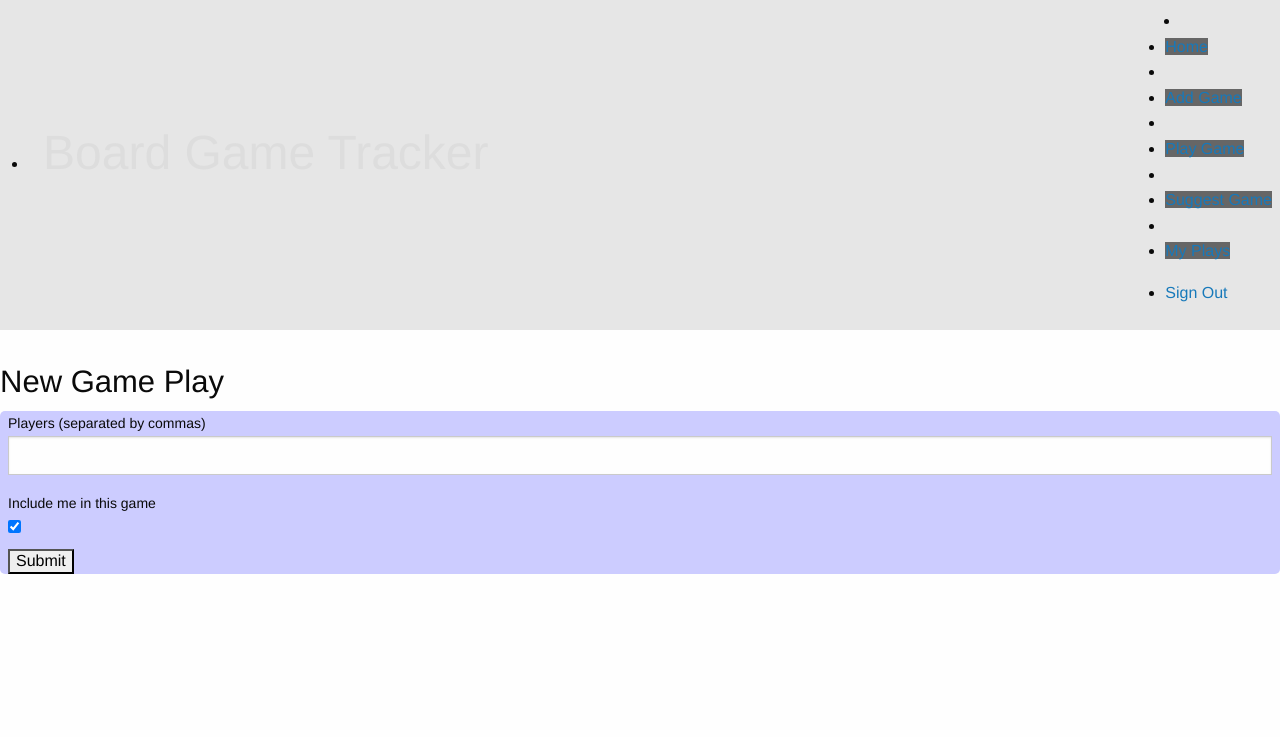
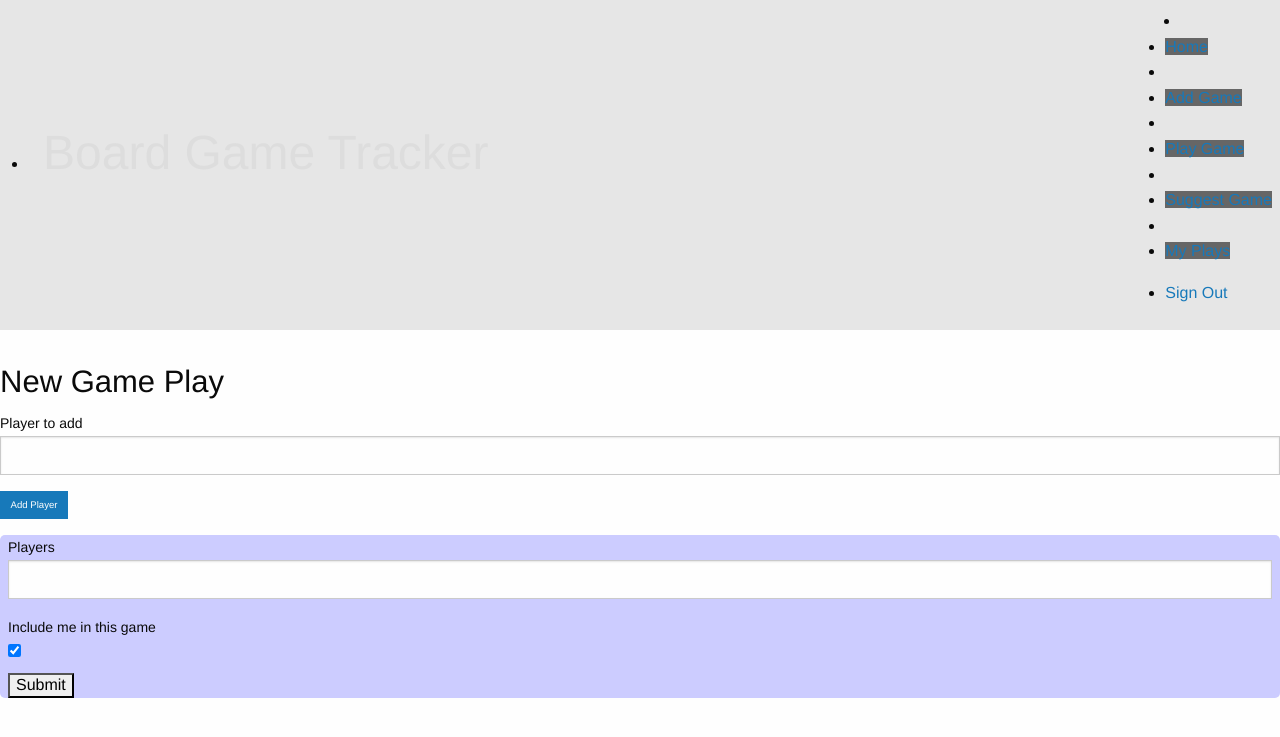
Before and after one commit to mkunkel/board_game_rails, a Rails app: page /plays/1 in a window 1280 px wide. Shown: the top 737 px of the page. Run offline with Rails 7, Linux system fonts and the light colour scheme; the visitor is signed in with stand-in values (Sample User, id 1); data comes from the database, SQL or seed files in the repository; style sheets or scripts are compiled from the project's sources; some libraries are stand-ins or nearby versions.

Commit message:
new play form now javascript enabled

```diff
--- a/app/assets/javascripts/play_form.js
+++ b/app/assets/javascripts/play_form.js
@@ -0,0 +1,43 @@
+'use strict';
+
+$(document).ready(initialize);
+
+function initialize(){
+  if ($('body.plays').length) {
+    console.log("Page generated by the plays controller.");
+    createFields();
+    modifyForm();
+    $('#play-form-container').on('click', '#add-player', clickAddPlayer);
+  }
+}
+
+function clickAddPlayer(){
+  var currentList = $('#players').val();
+  var newItem = $('#player-name').val();
+  $('#players').val(CSVify(currentList, newItem));
+  $('#player-name').val("");
+}
+
+function createFields(){
+  var $label = $('<label>').attr('for', 'player-name').text('Player to add')
+  var $textField = $('<input>').attr('id', 'player-name').attr('type', 'text');
+  var $button = $('<input>').attr('id', 'add-player').attr('type', 'button')
+  $button.val('Add Player').addClass('button tiny');
+  $('#new-play-form').before($label).before($textField).before($button)
+}
+
+function CSVify(currentList, newItem) {
+  var newList;
+  if (currentList.length > 0) {
+    newList = currentList.split(', ');
+    newList.push(newItem);
+    newList = newList.join(', ');
+  } else {
+    newList = newItem;
+  }
+  return newList
+}
+
+function modifyForm() {
+  $('#players-label').text('Players');
+}
--- a/app/views/plays/new.html.haml
+++ b/app/views/plays/new.html.haml
@@ -1,12 +1,12 @@
 .row
-  .small-12.columns
+  .small-12.columns#play-form-container
     %h3 New Game Play
-    = form_tag plays_path, method: :post
+    = form_tag plays_path, method: :post, id: "new-play-form"
     .row
       .section
         .small-10.columns
-          = label_tag :players, "Players (separated by commas)"
-          = text_field_tag :players, nil
+          = label_tag :players, "Players (separated by commas)", id: "players-label"
+          = text_field_tag :players, nil, id: "players"
           = label_tag :include_me, "Include me in this game"
           = check_box_tag :include_me, @player_name, true
           = hidden_field_tag :game_id, @game_id
```
Also changed, not shown: features/step_definitions/interaction_steps.rb (+8 -0 lines), 1 other file.
